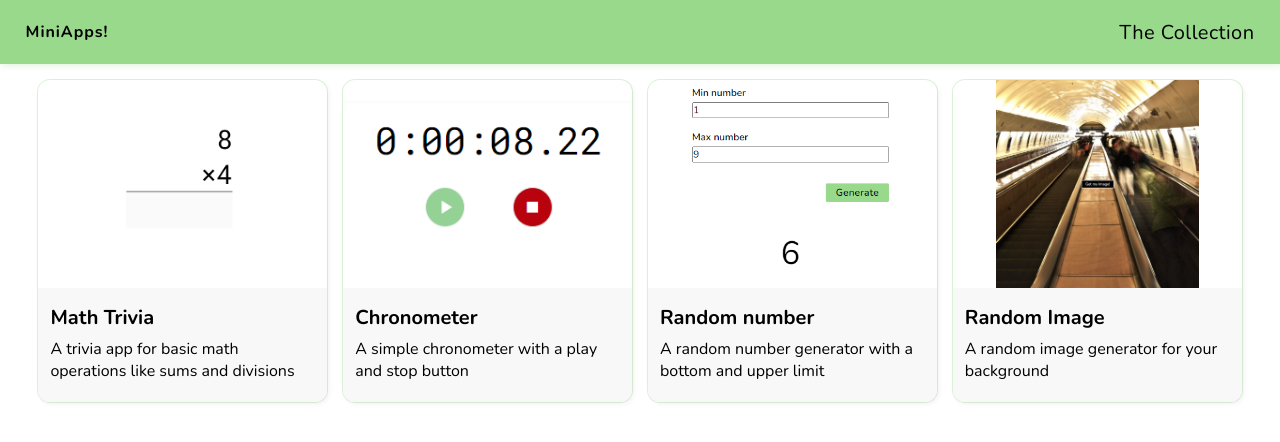
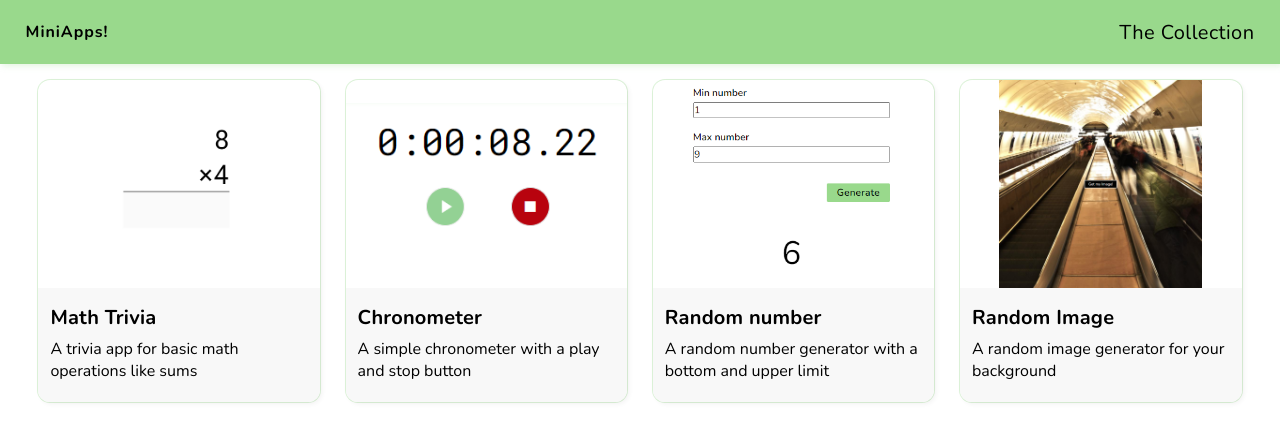
Before and after one commit to andres-linares/miniapps, a Nuxt app: page / in a window 1280 px wide. Shown: the top 442 px of the page. Built offline with nearby package versions, Linux system fonts and the light colour scheme.

Commit message:
feat: improve wording

```diff
--- a/assets/json/apps.json
+++ b/assets/json/apps.json
@@ -1,7 +1,7 @@
 [
   {
     "title": "Math Trivia",
-    "description": "A trivia app for basic math operations like sums and divisions",
+    "description": "A trivia app for basic math operations like sums",
     "url": "/apps/math-trivia",
     "preview": "previews/math-trivia.png"
   },
--- a/pages/index.vue
+++ b/pages/index.vue
@@ -45,7 +45,7 @@
 ul {
   display: grid;
   grid-template-columns: repeat(auto-fill, minmax(16rem, 1fr));
-  column-gap: 1rem;
+  column-gap: clamp(1rem, 2vw, 1.75rem);
   row-gap: 1.5rem;
   margin: 0 3vw 6vh 3vw;
 }
@@ -82,5 +82,6 @@
   font-size: 1.25rem;
   font-weight: 700;
   margin-bottom: 0.35em;
+  letter-spacing: 0.01em;
 }
 </style>
```
